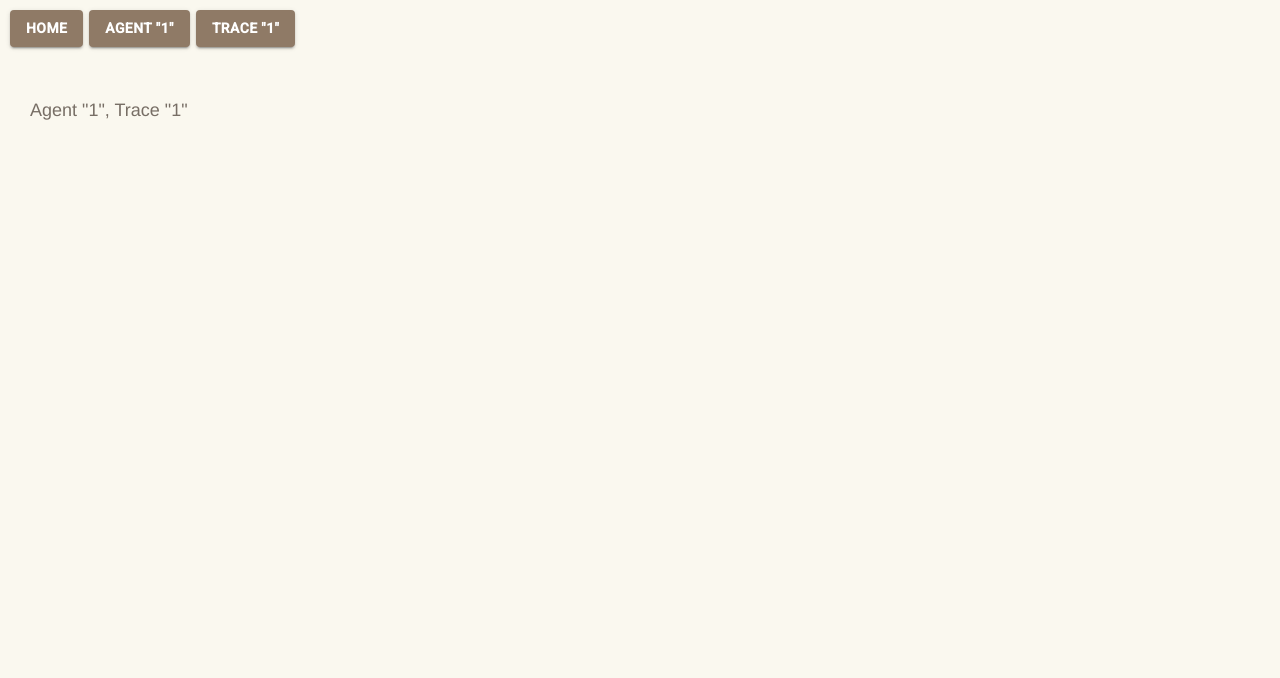
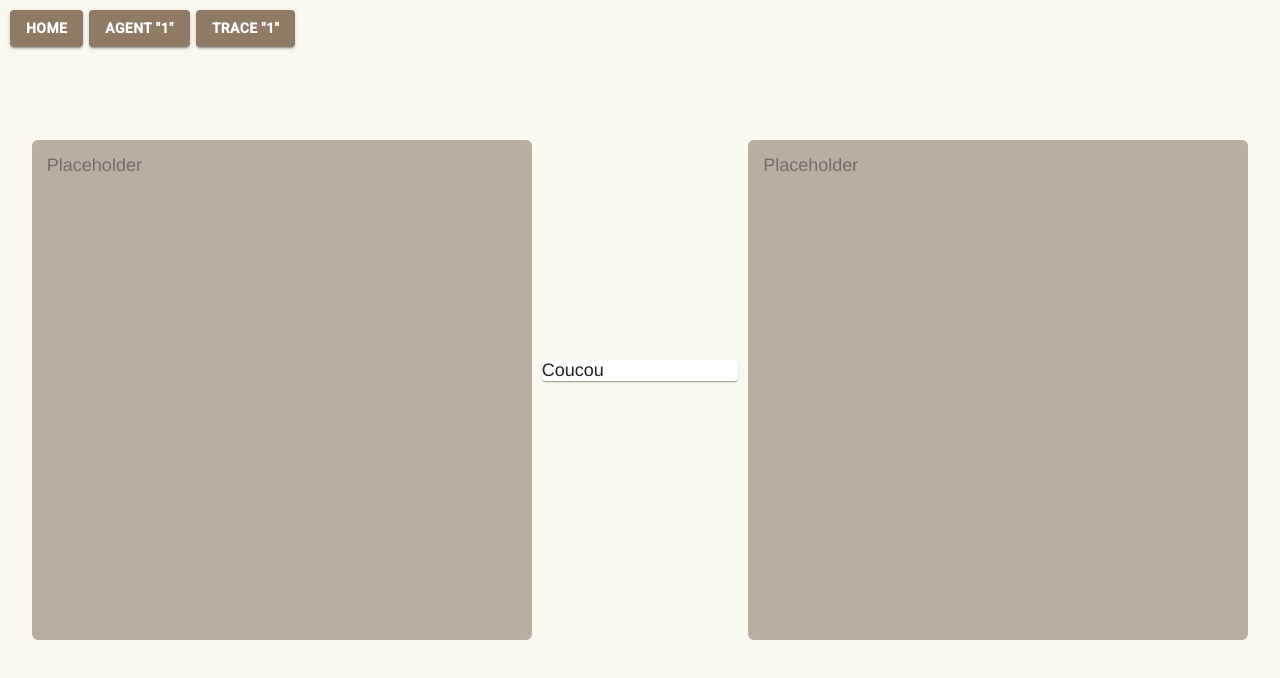
Before and after one commit to AntoineToubhans/py2048, a Next.js app in the folder webapp/: page /agents/1/traces/1 in a window 1280 px wide. Shown: the top 678 px of the page. Built offline with nearby package versions, Linux system fonts and the light colour scheme.

Commit message:
Add transition and game types and placeholders

```diff
--- /dev/null
+++ b/webapp/components/GameContainer.tsx
@@ -0,0 +1,24 @@
+import React from 'react';
+
+import { colors } from '../stylesheet';
+import { GameBoard } from "../types/game";
+
+
+interface GameContainerProps {
+  board: GameBoard;
+}
+
+const GameContainer: React.FC<GameContainerProps> = ({board}) => (
+  <div style={{
+    margin: "40px auto 0 auto",
+    padding: 15,
+    backgroundColor: colors.middle,
+    borderRadius: 6,
+    width: 470,
+    height: 470,
+  }}>
+    Placeholder
+  </div>
+);
+
+export default GameContainer;
--- a/webapp/components/Transition.tsx
+++ /dev/null
@@ -1,15 +0,0 @@
-import React from "react";
-
-
-interface TransitionProps {
-  agentId: string;
-  traceId: string;
-}
-
-const Transition: React.FC<TransitionProps> = ({ agentId, traceId}) => (
-  <div>
-    Agent "{agentId}", Trace "{traceId}"
-  </div>
-);
-
-export default Transition;
--- /dev/null
+++ b/webapp/components/TransitionContainer.tsx
@@ -0,0 +1,82 @@
+import React from "react";
+import Grid from '@material-ui/core/Grid';
+import Paper from '@material-ui/core/Paper';
+
+import GameContainer from "./GameContainer";
+import { Transition } from "../types/transition";
+
+
+interface TransitionContainerProps {
+  agentId: string;
+  traceId: string;
+}
+
+const TransitionContainer: React.FC<TransitionContainerProps> = ({ agentId, traceId}) => {
+  const transition: Transition = {
+    id: "Pf4wV3ABBiPUjHVumvfO",
+    agent_trace_id: "6P4wV3ABBiPUjHVumfZ4",
+    transition_index: 84,
+    state_before_action: {
+      c0_0: 2,
+      c0_1: 4,
+      c0_2: 16,
+      c0_3: 2,
+      c1_0: 4,
+      c1_1: 64,
+      c1_2: 64,
+      c1_3: 8,
+      c2_0: 8,
+      c2_1: 8,
+      c2_2: 8,
+      c2_3: 0,
+      c3_0: 4,
+      c3_1: 0,
+      c3_2: 2,
+      c3_3: 0,
+    },
+    action: "RIGHT",
+    reward: 144,
+    action_compute_time: 0.0000019073486328125,
+    state_after_action: {
+      c0_0: 2,
+      c0_1: 4,
+      c0_2: 16,
+      c0_3: 2,
+      c1_0: 0,
+      c1_1: 4,
+      c1_2: 128,
+      c1_3: 8,
+      c2_0: 0,
+      c2_1: 0,
+      c2_2: 8,
+      c2_3: 16,
+      c3_0: 2,
+      c3_1: 0,
+      c3_2: 4,
+      c3_3: 2,
+    }
+  };
+
+  return (
+    <Grid
+      container
+      spacing={1}
+      justify="space-around"
+      alignItems="center"
+    >
+      <Grid item xs={5}>
+        <GameContainer board={transition.state_before_action}/>
+      </Grid>
+      <Grid item xs={2}>
+        <Paper>
+          Coucou
+        </Paper>
+      </Grid>
+      <Grid item xs={5}>
+        <GameContainer board={transition.state_after_action}/>
+      </Grid>
+    </Grid>
+)
+};
+
+export default TransitionContainer;
--- a/webapp/pages/agents/[agentId]/traces/[traceId].tsx
+++ b/webapp/pages/agents/[agentId]/traces/[traceId].tsx
@@ -2,7 +2,7 @@ import React from "react";
 import { useRouter } from 'next/router';
 
 import Layout from '../../../../components/Layout';
-import Transition from "../../../../components/Transition";
+import TransitionContainer from "../../../../components/TransitionContainer";
 
 
 const AgentTraceTransitionsContent = () => {
@@ -11,7 +11,7 @@ const AgentTraceTransitionsContent = () => {
   const traceId = router.query.traceId;
 
   if (agentId && traceId) {
-    return <Transition agentId={agentId as string} traceId={traceId as string}/>;
+    return <TransitionContainer agentId={agentId as string} traceId={traceId as string}/>;
   } else {
     return <div>"Loading"</div>;
   }
--- a/webapp/stylesheet.ts
+++ b/webapp/stylesheet.ts
@@ -1,5 +1,6 @@
 export const colors = {
   light: "#faf8ef",
+  middle: "#bbada0",
   dark: "#776e65",
   darker: "#8f7a66",
   white: "#ffffff",
--- /dev/null
+++ b/webapp/types/game.ts
@@ -0,0 +1,20 @@
+export interface GameBoard {
+  c0_0: number;
+  c0_1: number;
+  c0_2: number;
+  c0_3: number;
+  c1_0: number;
+  c1_1: number;
+  c1_2: number;
+  c1_3: number;
+  c2_0: number;
+  c2_1: number;
+  c2_2: number;
+  c2_3: number;
+  c3_0: number;
+  c3_1: number;
+  c3_2: number;
+  c3_3: number;
+}
+
+export type GameAction = "UP" | "RIGHT" | "DOWN" | "LEFT";
--- /dev/null
+++ b/webapp/types/transition.ts
@@ -0,0 +1,13 @@
+import { GameAction, GameBoard } from "./game";
+
+
+export interface Transition {
+  id: string;
+  agent_trace_id: string;
+  transition_index: number;
+  state_before_action: GameBoard;
+  action: GameAction;
+  reward: number;
+  action_compute_time: number;
+  state_after_action: GameBoard;
+}
```
